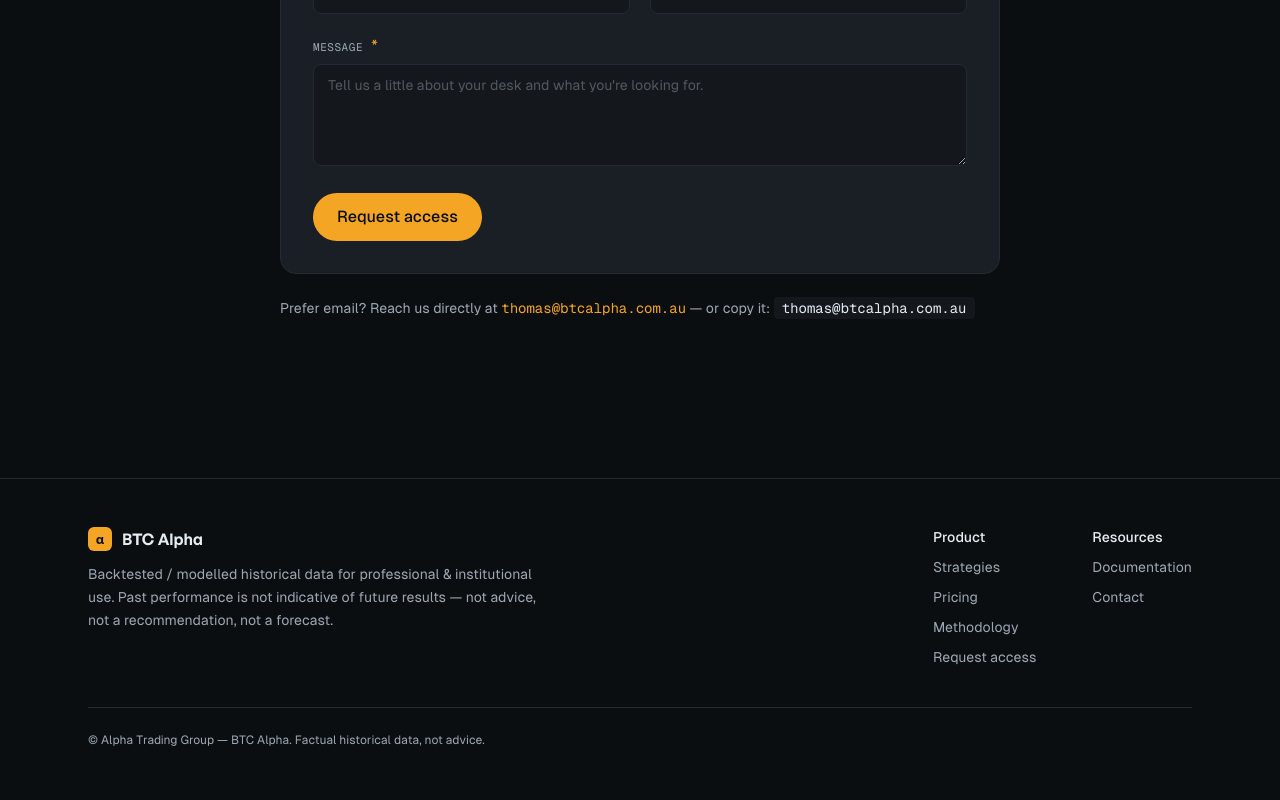
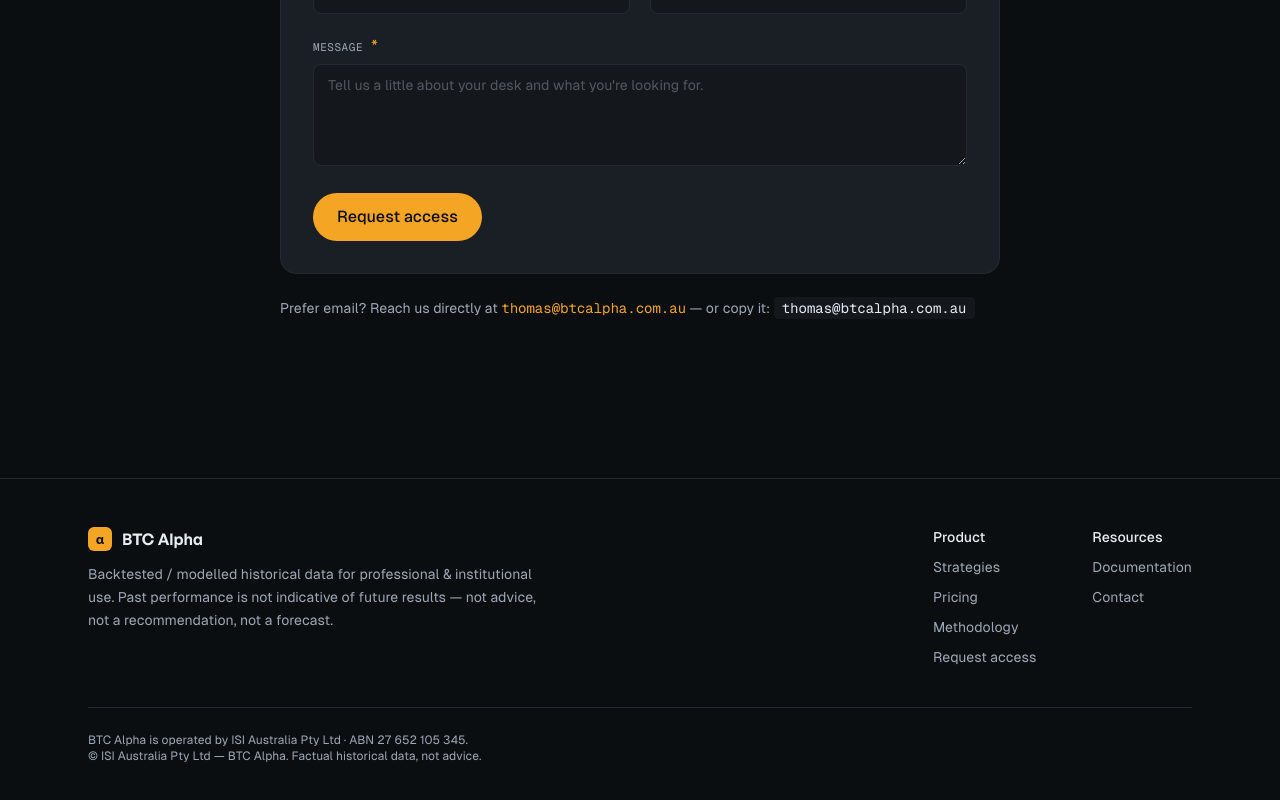
Before and after one commit to BTCAlphaGrowthTrust/btc-strategy-site, a Next.js app: page /access in a window 1280 px wide. Shown: the part 544-1344 px from the top of the page. Built offline with nearby package versions, Linux system fonts and the light colour scheme.

Commit message:
footer: operator is ISI Australia Pty Ltd (ABN 27 652 105 345), not Alpha Trading Group

```diff
--- a/src/components/Footer.tsx
+++ b/src/components/Footer.tsx
@@ -35,7 +35,9 @@ export default function Footer() {
           </div>
         </div>
         <div className="mt-10 border-t border-border pt-6 text-xs text-text-muted">
-          © Alpha Trading Group — BTC Alpha. Factual historical data, not advice.
+          BTC Alpha is operated by ISI Australia Pty Ltd · ABN 27 652 105 345.
+          <br />
+          © ISI Australia Pty Ltd — BTC Alpha. Factual historical data, not advice.
         </div>
       </div>
     </footer>
```
